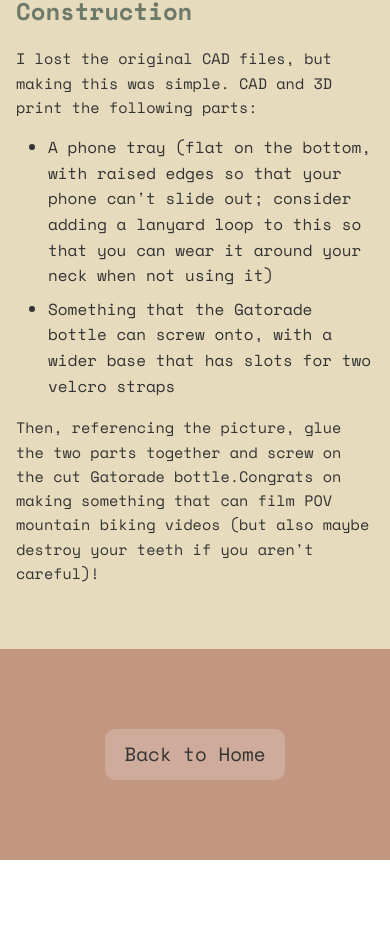
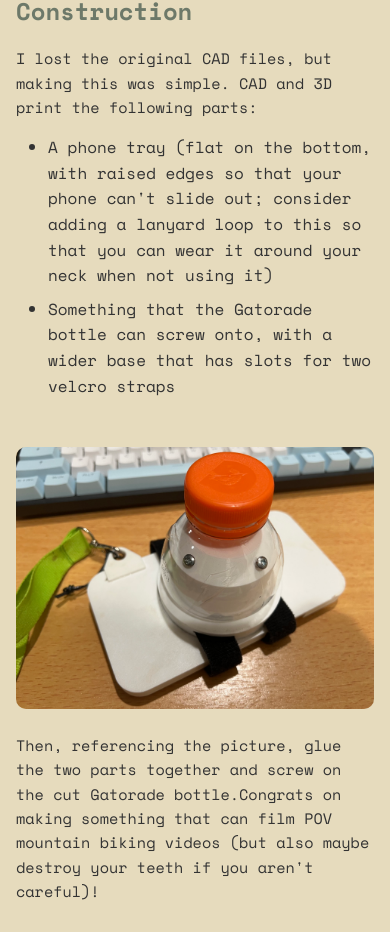
Before and after one commit to notmuffinhead/notmuffinhead.github.io, a Next.js app in the folder latest/: page /projects/phone-mount in a window 390 px wide. Shown: the part 1531-2463 px from the top of the page. Before the commit the page ends 2391 px from the top, so only its background shows below. Built offline with nearby package versions, Linux system fonts and the light colour scheme.

Commit message:
added image to phone mount

```diff
--- a/latest/components/Projects.js
+++ b/latest/components/Projects.js
@@ -23,8 +23,8 @@ export default function Projects() {
       id: 'amogus-gun',
       emoji: 'ඞ',
       title: 'Figurine Blaster',
-      description: '... not suspicious at all',
-      tags: ['lol idk']
+      description: '... not suspicious at all, page in progress',
+      tags: ['???']
     },
     {
       id: 'phone-mount',
--- a/latest/pages/projects/phone-mount.js
+++ b/latest/pages/projects/phone-mount.js
@@ -50,10 +50,26 @@ export default function PhoneMount() {
             <p>
                 {"I lost the original CAD files, but making this was simple. CAD and 3D print the following parts:"}
             </p>
-            <ul>
-                <li>{"A phone tray (flat on the bottom, with raised edges so that your phone can't slide out; consider adding a lanyard loop to this so that you can wear it around your neck when not using it)"}</li>
-                <li>{"Something that the Gatorade bottle can screw onto, with a wider base that has slots for two velcro straps"}</li>
-            </ul>
+            <div className={styles.flexContainer}>
+                <div className={styles.flexText}>
+                    <ul>
+                        <li>{"A phone tray (flat on the bottom, with raised edges so that your phone can't slide out; consider adding a lanyard loop to this so that you can wear it around your neck when not using it)"}</li>
+                        <li>{"Something that the Gatorade bottle can screw onto, with a wider base that has slots for two velcro straps"}</li>
+                    </ul>
+                </div>
+                <div className={styles.flexImage}>
+                    <Image
+                        src="/images/phone-mount-reference.jpeg"
+                        alt=""
+                        width={3783}
+                        height={2770}
+                        style={{
+                            width: '100%',
+                            height: 'auto'
+                        }}
+                    />
+                </div>
+            </div>
             <p>
                 {"Then, referencing the picture, glue the two parts together and screw on the cut Gatorade bottle."}
                 {"Congrats on making something that can film POV mountain biking videos (but also maybe destroy your teeth if you aren't careful)!"}
--- a/latest/pages/projects/wifi-lab.js
+++ b/latest/pages/projects/wifi-lab.js
@@ -68,7 +68,7 @@ export default function WifiLab() {
             </ul>
             <p>
               {"Andrew McNeil's YouTube videos were really helpful for learning to build these antennas."}
-              {"I got the idea to use the BNC connector from somewhere else, but can't find the source looking back."}
+              {"I think I got the idea to use the BNC connector from somewhere else, but can't recall the source."}
             </p>
           </section>
 
@@ -79,7 +79,7 @@ export default function WifiLab() {
             </p>
             <div className={styles.fileLink}>
               <a href="/pdfs/Wifi-Lab-Scioly-Study-Guide-3.0.pdf" target="_blank">
-                Wifi Lab Scioly Study Guide 3.0
+                {"Wifi Lab Scioly Study Guide 3.0"}
               </a>
             </div>
           </section>
--- a/latest/styles/ProjectDetail.module.css
+++ b/latest/styles/ProjectDetail.module.css
@@ -8,22 +8,6 @@
   color: var(--light-black);
   font-size: 3rem;
   margin-bottom: 1rem;
-}
-
-.projectTags {
-  display: flex;
-  justify-content: center;
-  gap: 1rem;
-  flex-wrap: wrap;
-}
-
-.tag {
-  padding: 0.5rem 1rem;
-  background: var(--misty-sage);
-  color: var(--cream);
-  border-radius: 20px;
-  font-size: 1rem;
-  font-weight: bold;
 }
 
 .projectContent {
@@ -76,6 +60,29 @@
   transform: translateY(-5px);
 }
 
+.flexContainer {
+  display: flex;
+  align-items: center; /* vertically center */
+  gap: 2rem; /* space between image and text */
+  flex-wrap: wrap; /* lets it stack on small screens */
+  margin-bottom: 1rem;
+}
+
+.flexImage {
+  flex: 0 0 auto;
+  max-width: 300px;
+}
+
+.flexImage img {
+  border-radius: 10px;
+  object-fit: cover;
+}
+
+.flexText {
+  flex: 1; /* take remaining space */
+  min-width: 300px;
+}
+
 /* Mobile responsive styles */
 @media (max-width: 768px) {
   .projectDetail {
@@ -98,4 +105,12 @@
     font-size: 1rem;
     padding: 0.4rem 0.8rem;
   }
+
+  .flexContainer {
+    flex-direction: column;
+  }
+
+  .flexImage {
+    max-width: 100%;
+  }
 }
```
Also changed, not shown: latest/components/About.module.css (+3 -7 lines), latest/public/images/phone-mount-reference.jpeg (renamed from latest/public/images/IMG_4472.jpeg).
